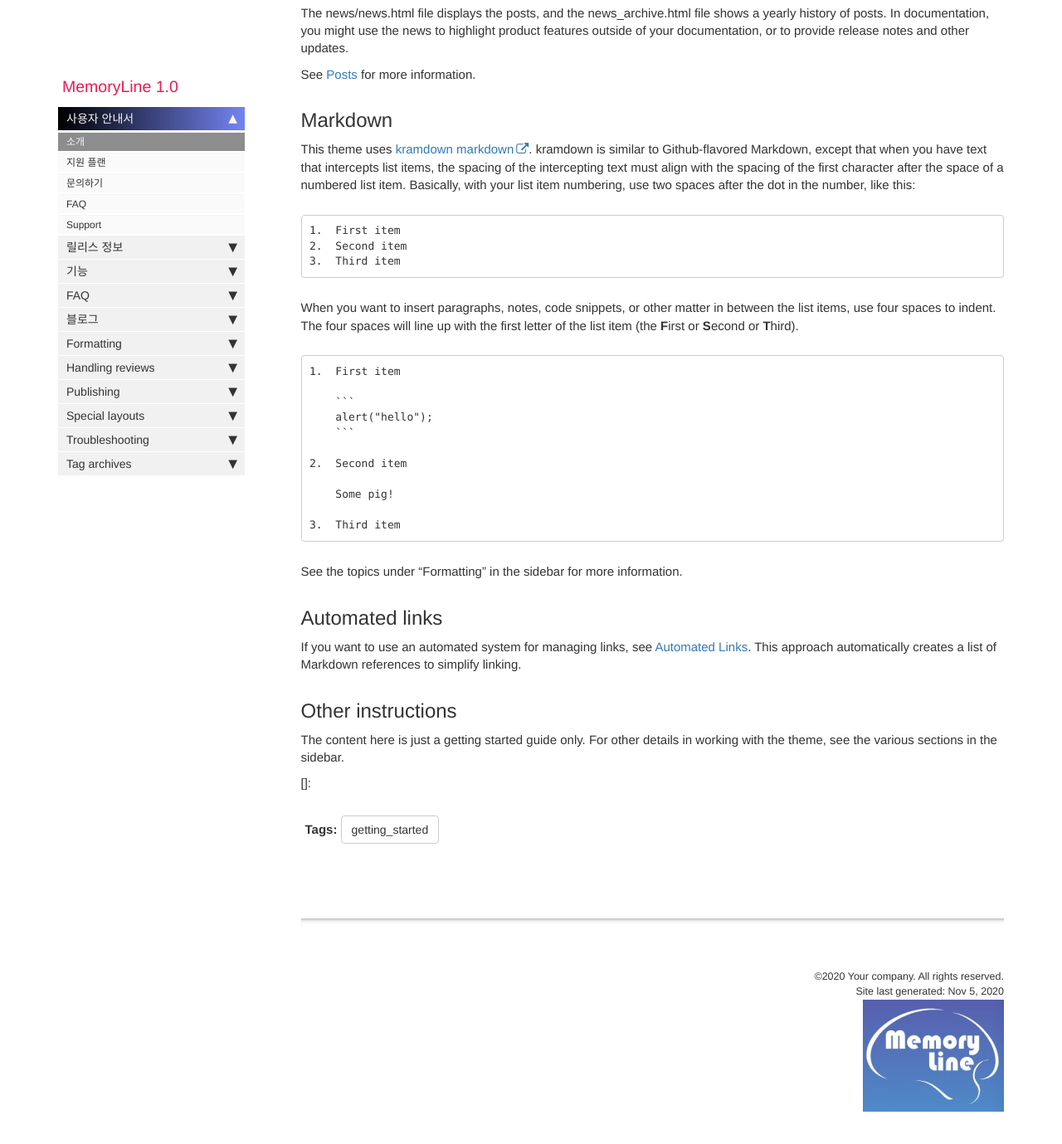
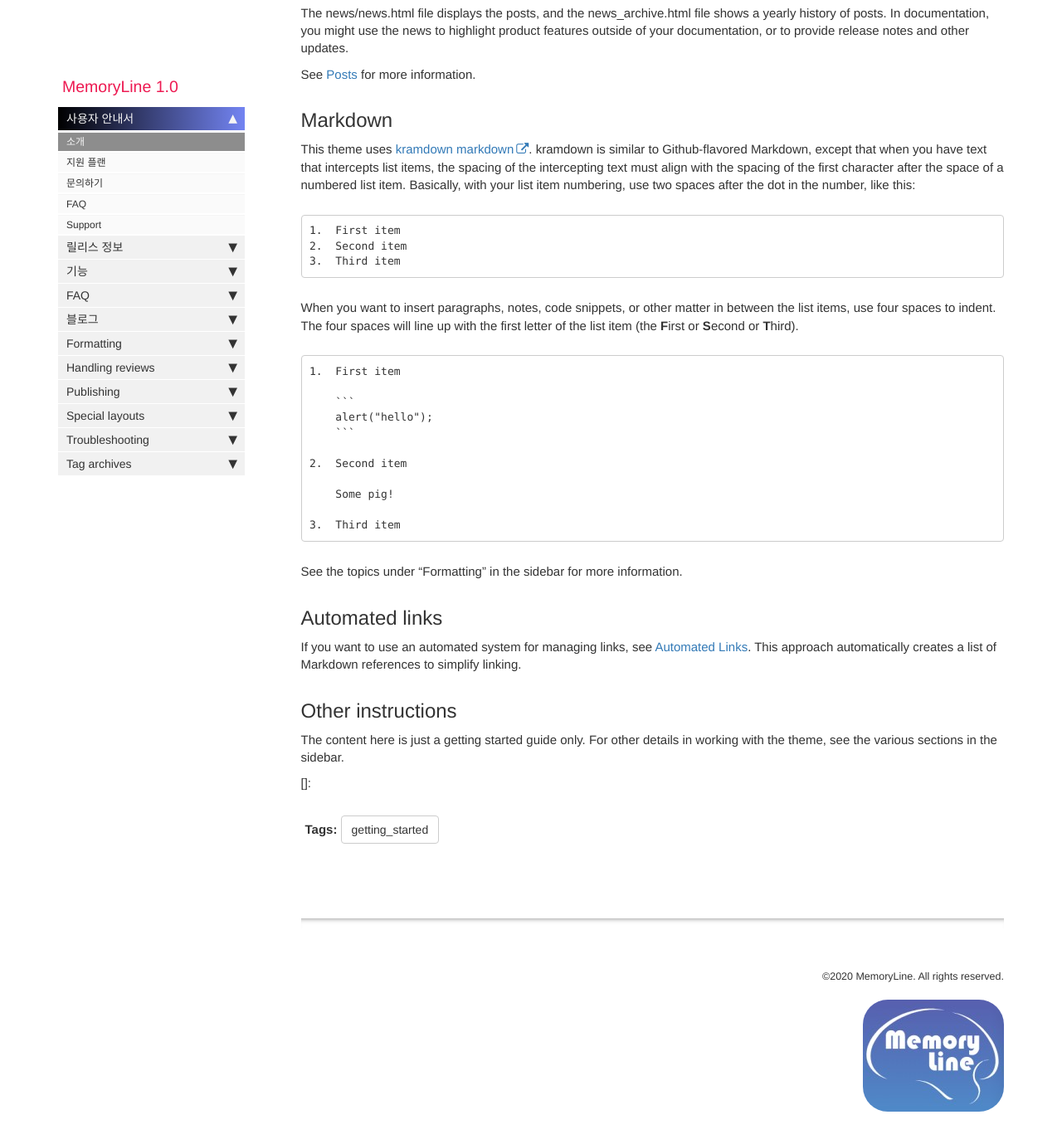
Before and after one commit to memoryLine/memoryLine.github.io, a Jekyll site: the page built from index.md, in a window 1280 px wide and 1400 px high, scrolled down 9238 px. Shown: the top 1379 px of the window at 83% size. Built offline with Jekyll 4.4.1, drawn with Linux system fonts in a browser that asks for light colours; comment, search, counter and statistics services are not loaded.

Commit message:
site footer

```diff
--- a/_config.yml
+++ b/_config.yml
@@ -10,7 +10,7 @@ topnav_title: Jekyll Documentation Theme
 site_title: Jekyll theme for documentation
 # this appears in the html browser tab for the site title (seen mostly by search engines, not users)
 
-company_name: Your company
+company_name: MemoryLine
 # this appears in the footer
 
 github_editme_path: tomjoht/documentation-theme-jekyll/blob/gh-pages/
--- a/_includes/footer.html
+++ b/_includes/footer.html
@@ -2,7 +2,7 @@
             <div class="row">
                 <div class="col-lg-12 footer">
                &copy;{{ site.time | date: "%Y"  }} {{site.company_name}}. All rights reserved. <br />
-{% if page.last_updated %}<span>Page last updated:</span> {{page.last_updated}}<br/>{% endif %} Site last generated: {{ site.time | date: "%b %-d, %Y"  }} <br />
+ <br />
 <p><img src="{{ "images/memoryline.jpg" }}" alt="Company logo"/></p>
                 </div>
             </div>
--- a/css/customstyles.css
+++ b/css/customstyles.css
@@ -259,7 +259,7 @@ div#toc ul li ul {
 }
 
 div#toc ul li ul li::before {
-    content: "–  ";
+    content: "��  ";
 }
 
 div#toc >ul::before {
@@ -910,6 +910,7 @@ span.soft {
     .col-md-9 img {
         max-width: 700px;
         max-height: 700px;
+        border-radius: 30px;
     }
 }
 
```
